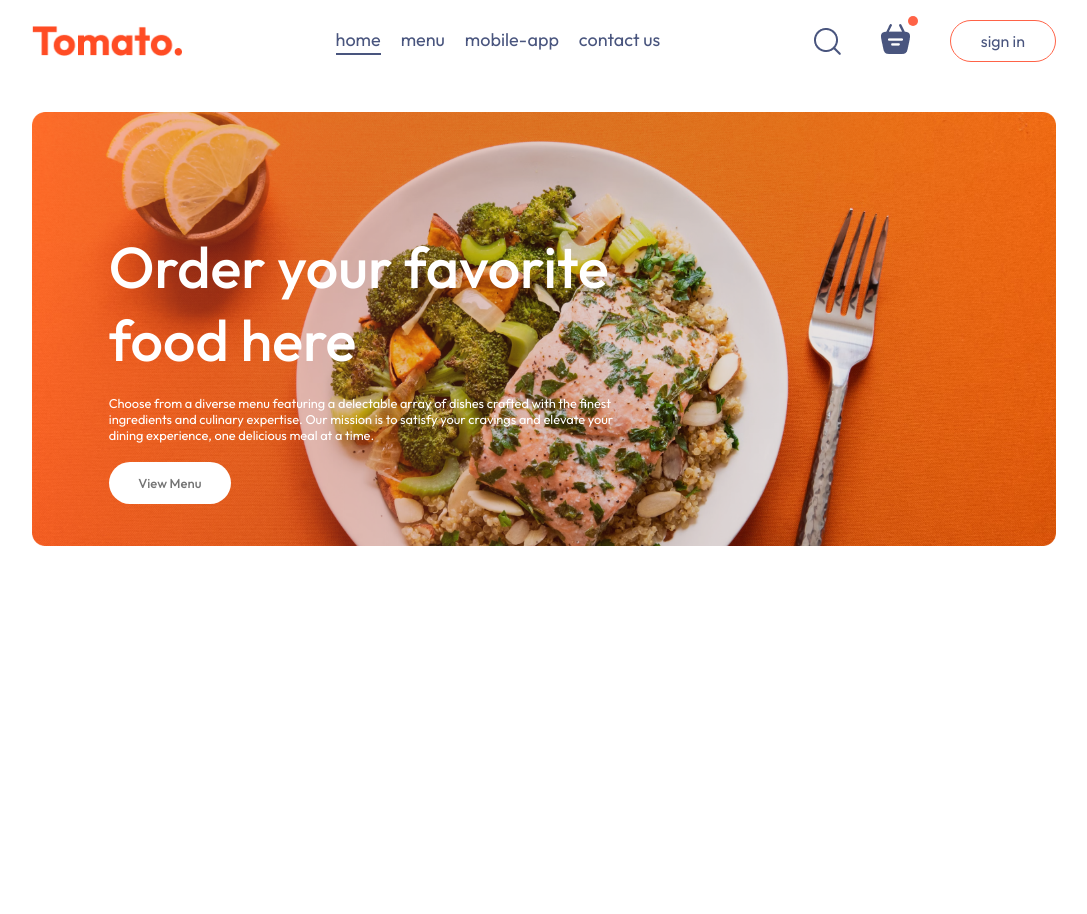
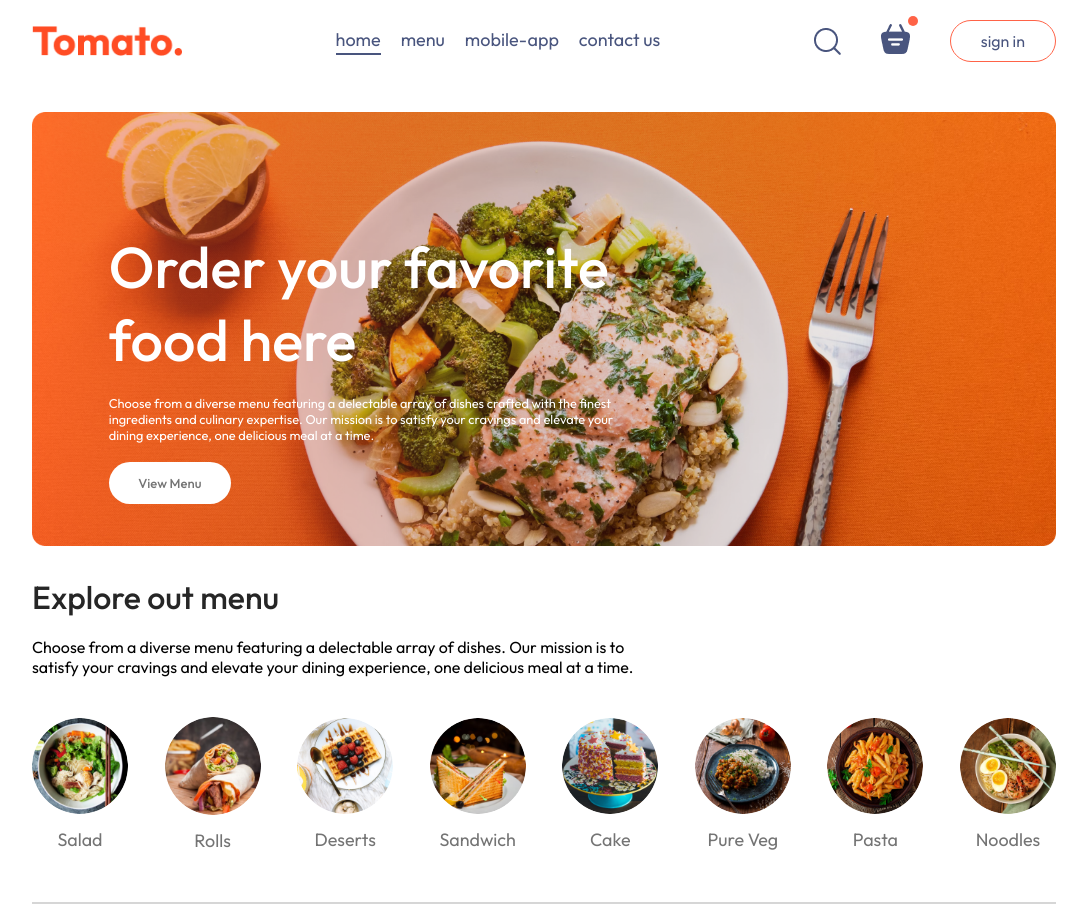
Before and after one commit to ndgkhoa/food-fe, a React (Vite) app: page / in a window 1280 px wide. Shown: the whole page, without its empty margins (96-1183 px from the left). Before the commit the page ends 800 px from the top, so only its background shows below. Built offline with nearby package versions, Linux system fonts and the light colour scheme.

Commit message:
add menu

```diff
--- /dev/null
+++ b/src/components/ExploreMenu/ExploreMenu.css
@@ -0,0 +1,56 @@
+.explore-menu {
+    display: flex;
+    flex-direction: column;
+    gap: 20px;
+}
+
+.explore-menu h1 {
+    color: #262626;
+    font-weight: 500;
+}
+
+.explore-menu-text {
+    max-width: 60%;
+    columns: #808080;
+}
+
+.explore-menu-list {
+    display: flex;
+    justify-content: space-between;
+    align-items: center;
+    gap: 30px;
+    text-align: center;
+    margin: 20px 0px;
+    overflow-x: scroll;
+}
+
+.explore-menu-list::-webkit-scrollbar {
+    display: none;
+}
+
+.explore-menu-list-item img {
+    width: 7.5vw;
+    min-width: 80px;
+    cursor: pointer;
+    border-radius: 50%;
+    transition: 0.2s;
+}
+
+.explore-menu-list-item p {
+    margin-top: 10px;
+    color: #747474;
+    font-size: max(1.4vw, 16px);
+    cursor: pointer;
+}
+
+.explore-menu hr {
+    margin: 10px 0px;
+    height: 2px;
+    background-color: #d6d6d6;
+    border: none;
+}
+
+.explore-menu-list-item .active {
+    border: 4px solid tomato;
+    padding: 2px;
+}
--- /dev/null
+++ b/src/components/ExploreMenu/ExploreMenu.jsx
@@ -0,0 +1,42 @@
+import './ExploreMenu.css'
+import { menu_list } from '../../assets/assets'
+
+const ExploreMenu = ({ category, setCategory }) => {
+    return (
+        <div className="explore-menu" id="explore-menu">
+            <h1>Explore out menu</h1>
+            <p className="explore-menu-text">
+                Choose from a diverse menu featuring a delectable array of
+                dishes. Our mission is to satisfy your cravings and elevate your
+                dining experience, one delicious meal at a time.
+            </p>
+            <div className="explore-menu-list">
+                {menu_list.map((item, index) => (
+                    <div
+                        onClick={() =>
+                            setCategory((prev) =>
+                                prev === item.menu_name
+                                    ? 'All'
+                                    : item.menu_name,
+                            )
+                        }
+                        key={index}
+                        className="explore-menu-list-item"
+                    >
+                        <img
+                            className={
+                                category === item.menu_name ? 'active' : ''
+                            }
+                            src={item.menu_image}
+                            alt=""
+                        />
+                        <p>{item.menu_name}</p>
+                    </div>
+                ))}
+            </div>
+            <hr />
+        </div>
+    )
+}
+
+export default ExploreMenu
--- a/src/pages/Home/Home.jsx
+++ b/src/pages/Home/Home.jsx
@@ -1,10 +1,15 @@
+import { useState } from 'react'
+import ExploreMenu from '../../components/ExploreMenu/ExploreMenu'
 import Header from '../../components/Header/Header'
 import './Home.css'
 
 const Home = () => {
+    const [category, setCategory] = useState('All')
+
     return (
         <div>
             <Header />
+            <ExploreMenu category={category} setCategory={setCategory} />
         </div>
     )
 }
```
